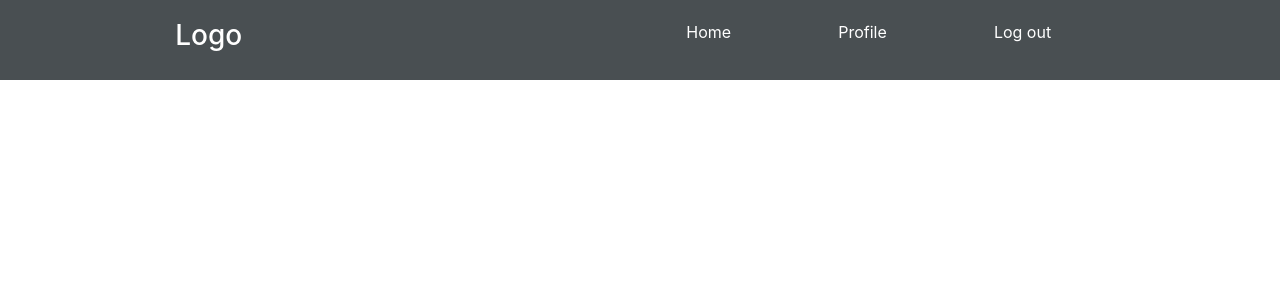
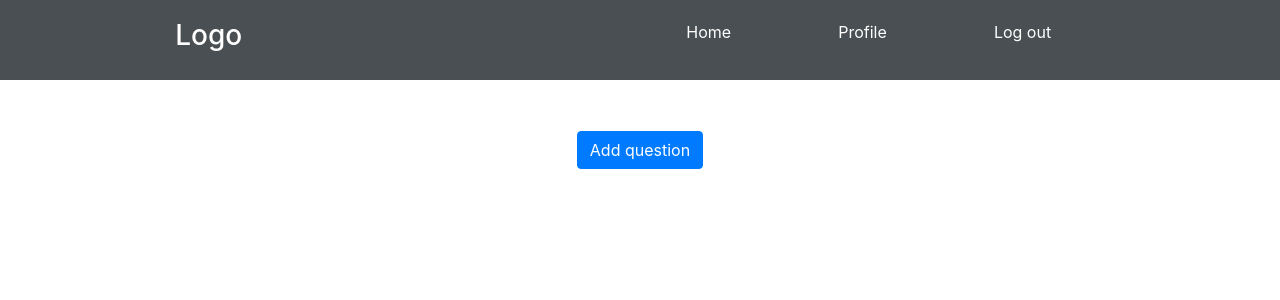
Before and after one commit to Ritek/PracaReact, a React (Create React App) app: page /user/createtest in a window 1280 px wide. Shown: the top 300 px of the page. Built offline with nearby package versions, Linux system fonts and the light colour scheme; sample sign-in values are in the browser's storage.

Commit message:
beggining of test components

```diff
--- a/src/App.js
+++ b/src/App.js
@@ -20,6 +20,7 @@ import ProtectedRoute from './components/ProtectedRoute';
 import CreateGroup from './components/teacher/CreateGroup';
 import MenageGroup from './components/teacher/MenageGroup';
 import EditGroup from './components/teacher/EditGroup';
+import CreateTest from './components/teacher/CreateTest';
 
 // student
 import JoinGroup from './components/student/JoinGroup';
@@ -59,6 +60,7 @@ function App() {
             <ProtectedRoute path="/user/creategroup" exact component={CreateGroup} />
             <ProtectedRoute path="/user/menagegroups" exact component={MenageGroup} />
             <ProtectedRoute path="/user/menagegroups/:id" component={EditGroup} />
+            <ProtectedRoute path="/user/createtest" component={CreateTest} />
 
 
             {/* student routes */}
--- a/src/components/UserDashboard.js
+++ b/src/components/UserDashboard.js
@@ -14,6 +14,7 @@ function UserDashboard() {
             <Link to='/user/creategroup'>Create group</Link><br />
             <Link to='/user/joingroup'>Join group</Link><br />
             <Link to='/user/menagegroups'>Menage groups</Link><br />
+            <Link to='/user/createtest'>Create test</Link><br />
 
             <div className="row">
                 <div className="col-sm-6">
--- /dev/null
+++ b/src/components/teacher/CreateTest.js
@@ -0,0 +1,35 @@
+import React, {useState, useEffect, useContext} from 'react'
+
+function CreateTest() {
+
+    const [exercises, setExercises] = useState([]);
+
+    const handleChange = (event) => {
+
+    }
+
+    const addQuestion = () => {
+        //console.log('Adding question');
+        let obj = {
+            type: "type",
+        }
+        setExercises([...exercises, obj]);
+    }
+
+    useEffect(() => {
+        console.log(exercises);
+    }, [exercises])
+
+    return (
+        <div>
+            {
+                exercises.map(ex => (
+                    <p key={Math.random()}>{ex.type}</p>
+                ))
+            }
+            <button className="btn btn-primary" onClick={() => addQuestion()}>Add question</button>
+        </div>
+    )
+}
+
+export default CreateTest
```
Also changed, not shown: src/components/testSchemas/open.js (added, +24 -0 lines), src/components/testSchemas/trueFalse.js (added, +11 -0 lines).
